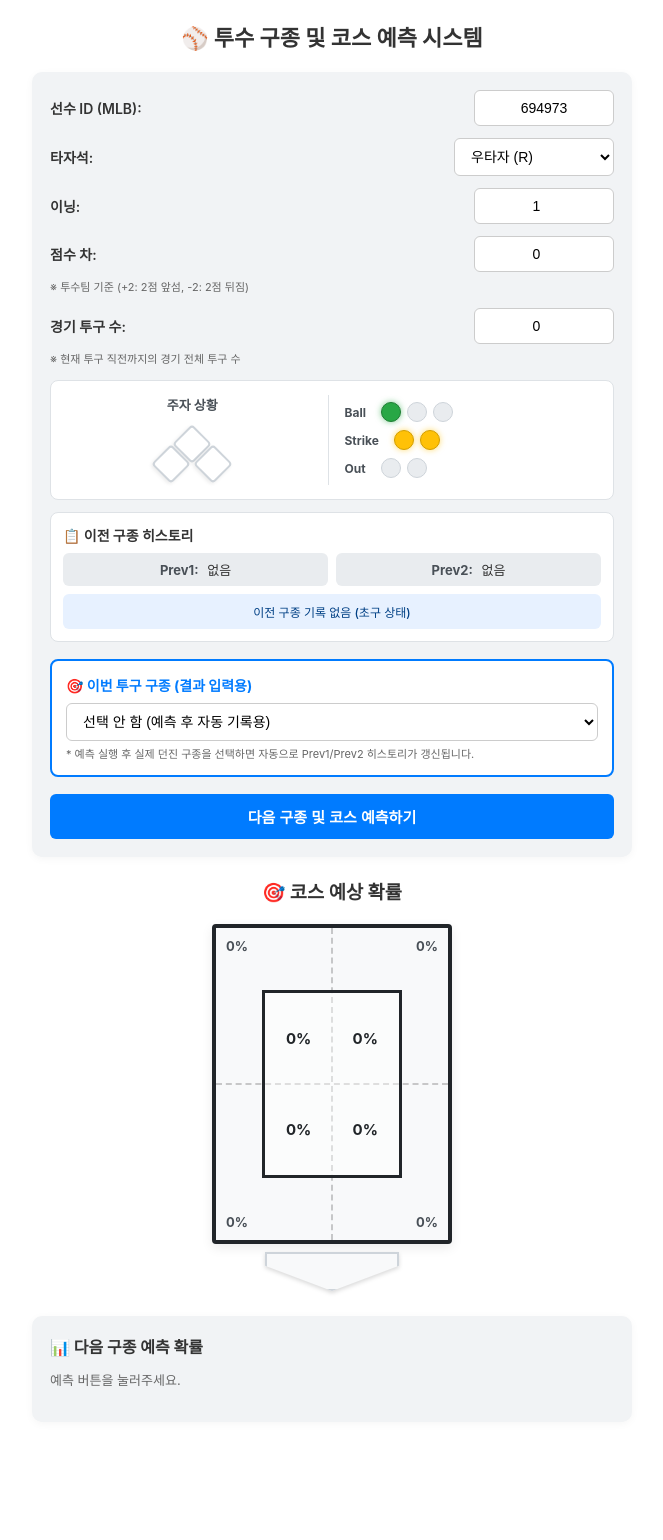
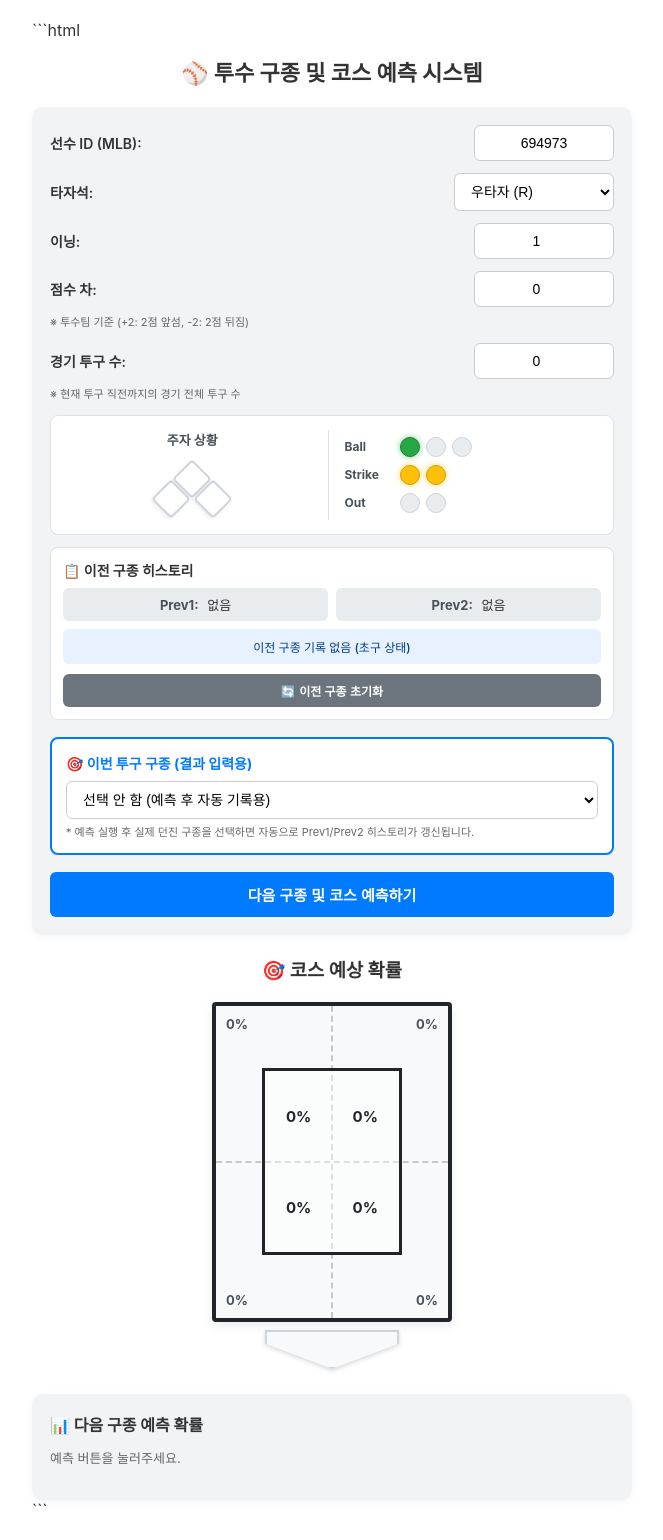
Before and after one commit to jise0oo3027-eng/baseball-app, a Flask app: page / in a window 1280 px wide. Shown: the whole page, without its empty margins (308-971 px from the left). Before the commit the page ends 1422 px from the top, so only its background shows below. Run offline with Flask 3, Linux system fonts and the light colour scheme.

Commit message:
Update index.html

````diff
--- a/templates/index.html
+++ b/templates/index.html
@@ -1,3 +1,4 @@
+```html
 <!DOCTYPE html>
 <html lang="ko">
 <head>
@@ -164,6 +165,24 @@
             color: #495057;
         }
 
+        /* 이전 구종 초기화 버튼 */
+        .reset-history-button {
+            background-color: #6c757d;
+            color: white;
+            border: none;
+            cursor: pointer;
+            font-weight: bold;
+            margin-top: 10px;
+            padding: 8px 12px;
+            font-size: 12px;
+            border-radius: 6px;
+            width: 100%;
+        }
+
+        .reset-history-button:hover {
+            background-color: #5a6268;
+        }
+
         /* 야구장 및 카운트 통합 패널 */
         .game-status-panel {
             display: flex;
@@ -246,19 +265,38 @@
             transform: rotate(45deg) scale(1.1);
         }
 
-        #pos-2b { top: 0px; left: 45px; transform: translateX(-50%); }
-        #pos-3b { top: 20px; left: 10px; }
-        #pos-1b { top: 20px; right: 10px; }
+        #pos-2b {
+            top: 0px;
+            left: 45px;
+            transform: translateX(-50%);
+        }
 
-        /* BSO 조명형 버튼 스타일 */
+        #pos-3b {
+            top: 20px;
+            left: 10px;
+        }
+
+        #pos-1b {
+            top: 20px;
+            right: 10px;
+        }
+
+        /* BSO 조명형 버튼 */
         .bso-row {
             display: flex;
             align-items: center;
             justify-content: flex-start;
-            gap: 15px;
+            gap: 0;
             font-size: 12px;
             font-weight: bold;
             color: #495057;
+        }
+
+        /* 라벨 영역 고정 → Ball / Strike / Out 불빛 시작 위치 정렬 */
+        .bso-row > span:first-child {
+            width: 55px;
+            text-align: left;
+            flex-shrink: 0;
         }
 
         .bso-lights {
@@ -312,7 +350,9 @@
         .zone-wrapper::before {
             content: '';
             position: absolute;
-            top: 0; bottom: 0; left: 50%;
+            top: 0;
+            bottom: 0;
+            left: 50%;
             border-left: 2px dashed rgba(0,0,0,0.2);
             transform: translateX(-50%);
             z-index: 1;
@@ -321,7 +361,9 @@
         .zone-wrapper::after {
             content: '';
             position: absolute;
-            top: 50%; left: 0; right: 0;
+            top: 50%;
+            left: 0;
+            right: 0;
             border-top: 2px dashed rgba(0,0,0,0.2);
             transform: translateY(-50%);
             z-index: 1;
@@ -341,10 +383,33 @@
             transition: background-color 0.3s ease, color 0.3s ease;
         }
 
-        #CHASE_UL { top: 0; left: 0; align-items: flex-start; justify-content: flex-start; }
-        #CHASE_UR { top: 0; right: 0; align-items: flex-start; justify-content: flex-end; }
-        #CHASE_LL { bottom: 0; left: 0; align-items: flex-end; justify-content: flex-start; }
-        #CHASE_LR { bottom: 0; right: 0; align-items: flex-end; justify-content: flex-end; }
+        #CHASE_UL {
+            top: 0;
+            left: 0;
+            align-items: flex-start;
+            justify-content: flex-start;
+        }
+
+        #CHASE_UR {
+            top: 0;
+            right: 0;
+            align-items: flex-start;
+            justify-content: flex-end;
+        }
+
+        #CHASE_LL {
+            bottom: 0;
+            left: 0;
+            align-items: flex-end;
+            justify-content: flex-start;
+        }
+
+        #CHASE_LR {
+            bottom: 0;
+            right: 0;
+            align-items: flex-end;
+            justify-content: flex-end;
+        }
 
         .strike-box {
             position: absolute;
@@ -372,10 +437,25 @@
             transition: background-color 0.3s ease, color 0.3s ease;
         }
 
-        #SZ_UL { top: 0; left: 0; }
-        #SZ_UR { top: 0; right: 0; }
-        #SZ_LL { bottom: 0; left: 0; }
-        #SZ_LR { bottom: 0; right: 0; }
+        #SZ_UL {
+            top: 0;
+            left: 0;
+        }
+
+        #SZ_UR {
+            top: 0;
+            right: 0;
+        }
+
+        #SZ_LL {
+            bottom: 0;
+            left: 0;
+        }
+
+        #SZ_LR {
+            bottom: 0;
+            right: 0;
+        }
 
         .home-plate-container {
             display: flex;
@@ -445,8 +525,10 @@
         #loading-overlay {
             display: none;
             position: fixed;
-            top: 0; left: 0;
-            width: 100%; height: 100%;
+            top: 0;
+            left: 0;
+            width: 100%;
+            height: 100%;
             background: rgba(0, 0, 0, 0.5);
             z-index: 9999;
             justify-content: center;
@@ -496,13 +578,14 @@
         }
     </style>
 </head>
+
 <body>
-
     <!-- 로딩 화면 -->
     <div id="loading-overlay">
         <div class="spinner"></div>
         <div class="loading-text">
-            예측 결과를 불러오는 중입니다...<br><span style="font-size: 12px; opacity: 0.8;">(선수별 최초 학습 시 대략 20초 내외 소요)</span>
+            예측 결과를 불러오는 중입니다...<br>
+            <span style="font-size: 12px; opacity: 0.8;">(선수별 최초 학습 시 대략 20초 내외 소요)</span>
         </div>
     </div>
 
@@ -535,6 +618,7 @@
             <label for="score_diff">점수 차:</label>
             <input type="number" id="score_diff" value="0" min="-20" max="20">
         </div>
+
         <div class="input-help">
             ※ 투수팀 기준 (+2: 2점 앞섬, -2: 2점 뒤짐)
         </div>
@@ -543,6 +627,7 @@
             <label for="game_pitch_count">경기 투구 수:</label>
             <input type="number" id="game_pitch_count" value="0" min="0" max="200">
         </div>
+
         <div class="input-help">
             ※ 현재 투구 직전까지의 경기 전체 투구 수
         </div>
@@ -554,17 +639,16 @@
                 <div class="panel-title">주자 상황</div>
                 <div class="base-field-container">
                     <div class="baseball-diamond">
-                        <!-- 2루 -->
                         <label class="base-item" id="pos-2b" title="2루주자">
                             <input type="checkbox" id="on_2b">
                             <div class="base-diamond"></div>
                         </label>
-                        <!-- 3루 -->
+
                         <label class="base-item" id="pos-3b" title="3루주자">
                             <input type="checkbox" id="on_3b">
                             <div class="base-diamond"></div>
                         </label>
-                        <!-- 1루 -->
+
                         <label class="base-item" id="pos-1b" title="1루주자">
                             <input type="checkbox" id="on_1b">
                             <div class="base-diamond"></div>
@@ -573,9 +657,8 @@
                 </div>
             </div>
 
-            <!-- 우측: B/S 및 아웃카운트 (조명 버튼 방식) -->
+            <!-- 우측: B/S 및 아웃카운트 -->
             <div class="status-box-right">
-                <!-- Ball (최대 3개) -->
                 <div class="bso-row">
                     <span>Ball</span>
                     <div class="bso-lights" id="ball-lights">
@@ -584,7 +667,7 @@
                         <span class="bso-light ball" onclick="setBalls(3)"></span>
                     </div>
                 </div>
-                <!-- Strike (최대 2개) -->
+
                 <div class="bso-row">
                     <span>Strike</span>
                     <div class="bso-lights" id="strike-lights">
@@ -592,7 +675,7 @@
                         <span class="bso-light strike" onclick="setStrikes(2)"></span>
                     </div>
                 </div>
-                <!-- Out (최대 2개) -->
+
                 <div class="bso-row">
                     <span>Out</span>
                     <div class="bso-lights" id="out-lights">
@@ -611,24 +694,32 @@
         <!-- 이전 구종 -->
         <div class="previous-pitch-section">
             <div class="previous-pitch-title">📋 이전 구종 히스토리</div>
+
             <div class="previous-pitch-display">
                 <div class="previous-pitch-item">
                     <strong>Prev1:</strong>
                     <span id="prev1_display">없음</span>
                 </div>
+
                 <div class="previous-pitch-item">
                     <strong>Prev2:</strong>
                     <span id="prev2_display">없음</span>
                 </div>
             </div>
+
             <div class="sequence-status" id="sequence-status">
                 이전 구종 기록 없음 (초구 상태)
             </div>
+
+            <button type="button" class="reset-history-button" onclick="resetPitchHistory()">
+                🔄 이전 구종 초기화
+            </button>
         </div>
 
         <!-- 현재 실제 투구 입력 -->
         <div class="current-pitch-section">
             <div class="current-pitch-title">🎯 이번 투구 구종 (결과 입력용)</div>
+
             <select id="current_pitch">
                 <option value="">선택 안 함 (예측 후 자동 기록용)</option>
                 <option value="FF">포심 패스트볼 (FF)</option>
@@ -640,6 +731,7 @@
                 <option value="FS">스플리터 (FS)</option>
                 <option value="FC">커터 (FC)</option>
             </select>
+
             <div class="pitch-input-help">
                 * 예측 실행 후 실제 던진 구종을 선택하면 자동으로 Prev1/Prev2 히스토리가 갱신됩니다.
             </div>
@@ -650,14 +742,13 @@
 
     <!-- 스트라이크존 -->
     <h3 style="text-align: center; margin-bottom: 5px;">🎯 코스 예상 확률</h3>
+
     <div class="zone-wrapper">
-        <!-- Chase -->
         <div id="CHASE_UL" class="chase-zone">0%</div>
         <div id="CHASE_UR" class="chase-zone">0%</div>
         <div id="CHASE_LL" class="chase-zone">0%</div>
         <div id="CHASE_LR" class="chase-zone">0%</div>
 
-        <!-- Strike -->
         <div class="strike-box">
             <div id="SZ_UL" class="strike-zone">0%</div>
             <div id="SZ_UR" class="strike-zone">0%</div>
@@ -674,14 +765,20 @@
     <!-- 구종 예측 결과 -->
     <div class="results">
         <h3>📊 다음 구종 예측 확률</h3>
-        <div id="pitch-predictions" style="color: #666; font-size: 13px;">예측 버튼을 눌러주세요.</div>
-        <p style="margin-top: 15px; font-size: 12px; color: #555; line-height: 1.4;" id="accuracy-info"></p>
+
+        <div id="pitch-predictions" style="color: #666; font-size: 13px;">
+            예측 버튼을 눌러주세요.
+        </div>
+
+        <p id="accuracy-info" style="margin-top: 15px; font-size: 12px; color: #555; line-height: 1.4;"></p>
     </div>
 
     <script>
+        /* 이전 구종 히스토리 */
         let prev1Pitch = 'FIRST';
         let prev2Pitch = 'FIRST';
 
+        /* BSO 상태 */
         let currentBalls = 1;
         let currentStrikes = 2;
         let currentOuts = 0;
@@ -691,13 +788,12 @@
         const outsInput = document.getElementById('outs');
         const currentPitchSelect = document.getElementById('current_pitch');
 
-        // BSO 조명 업데이트 함수
+        /* BSO 조명 업데이트 */
         function updateBSODisplay() {
             ballsInput.value = currentBalls;
             strikesInput.value = currentStrikes;
             outsInput.value = currentOuts;
 
-            // Ball 불빛
             const ballLights = document.querySelectorAll('#ball-lights .bso-light');
             ballLights.forEach((light, idx) => {
                 if (idx < currentBalls) {
@@ -707,7 +803,6 @@
                 }
             });
 
-            // Strike 불빛
             const strikeLights = document.querySelectorAll('#strike-lights .bso-light');
             strikeLights.forEach((light, idx) => {
                 if (idx < currentStrikes) {
@@ -717,7 +812,6 @@
                 }
             });
 
-            // Out 불빛
             const outLights = document.querySelectorAll('#out-lights .bso-light');
             outLights.forEach((light, idx) => {
                 if (idx < currentOuts) {
@@ -728,24 +822,25 @@
             });
         }
 
+        /* Ball 설정 */
         function setBalls(count) {
             currentBalls = (currentBalls === count) ? count - 1 : count;
             updateBSODisplay();
         }
 
+        /* Strike 설정 */
         function setStrikes(count) {
             currentStrikes = (currentStrikes === count) ? count - 1 : count;
             updateBSODisplay();
         }
 
+        /* Out 설정 */
         function setOuts(count) {
-            let prevOuts = currentOuts;
             currentOuts = (currentOuts === count) ? count - 1 : count;
-
-            // 아웃카운트 변동 시 이닝 전환 등으로 볼카운트 및 히스토리 초기화 예외 처리 필요시 활용 가능
             updateBSODisplay();
         }
 
+        /* 이전 구종 표시 */
         function updatePreviousPitchDisplay() {
             const prev1Display = document.getElementById('prev1_display');
             const prev2Display = document.getElementById('prev2_display');
@@ -764,20 +859,32 @@
             }
         }
 
+        /* 실제 투구 기록 */
         function recordPitch(pitch) {
             if (!pitch) return;
 
             prev2Pitch = prev1Pitch;
             prev1Pitch = pitch;
+
+            currentPitchSelect.value = '';
+            updatePreviousPitchDisplay();
+        }
+
+        /* 이전 구종 히스토리 초기화 → 초구 상태 */
+        function resetPitchHistory() {
+            prev1Pitch = 'FIRST';
+            prev2Pitch = 'FIRST';
+
             currentPitchSelect.value = '';
 
             updatePreviousPitchDisplay();
         }
 
-        // 초기 실행
+        /* 초기 실행 */
         updateBSODisplay();
         updatePreviousPitchDisplay();
 
+        /* 예측 */
         async function getPrediction() {
             const loadingOverlay = document.getElementById('loading-overlay');
             const predictButton = document.getElementById('predict-button');
@@ -813,6 +920,7 @@
                 const result = await response.json();
 
                 if (result.status === 'success') {
+                    /* 코스 예측 */
                     const zones = result.zones;
                     const maxProb = Math.max(...Object.values(zones));
 
@@ -832,12 +940,14 @@
                         }
                     }
 
+                    /* 구종 예측 결과 */
                     const predictionsDiv = document.getElementById('pitch-predictions');
                     predictionsDiv.innerHTML = '';
 
                     result.predictions.forEach(p => {
                         const item = document.createElement('div');
                         item.className = 'pitch-item';
+
                         item.innerHTML = `
                             <span class="pitch-name">${p.pitch}</span>
                             <div class="gauge-bg">
@@ -845,12 +955,16 @@
                             </div>
                             <span class="pitch-prob">${p.prob}%</span>
                         `;
+
                         predictionsDiv.appendChild(item);
                     });
 
+                    /* 정확도 표시 */
                     document.getElementById('accuracy-info').innerText =
-                        `구종 Top-1 정확도: ${result.accuracy}% | Top-2 정확도: ${result.top2_accuracy}% | 코스 정확도: ${result.zone_accuracy}% (기존 베이스라인: ${result.baseline_acc}%)`;
+                        `구종 Top-1 정확도: ${result.accuracy}% | Top-2 정확도: ${result.top2_accuracy}% | ` +
+                        `코스 정확도: ${result.zone_accuracy}% (기존 베이스라인: ${result.baseline_acc}%)`;
 
+                    /* 실제 투구 기록 */
                     if (currentPitch) {
                         recordPitch(currentPitch);
                     }
@@ -868,3 +982,4 @@
     </script>
 </body>
 </html>
+```
````
